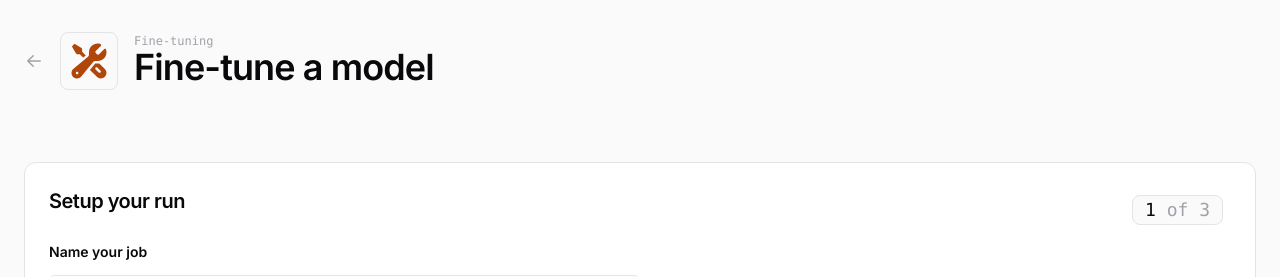
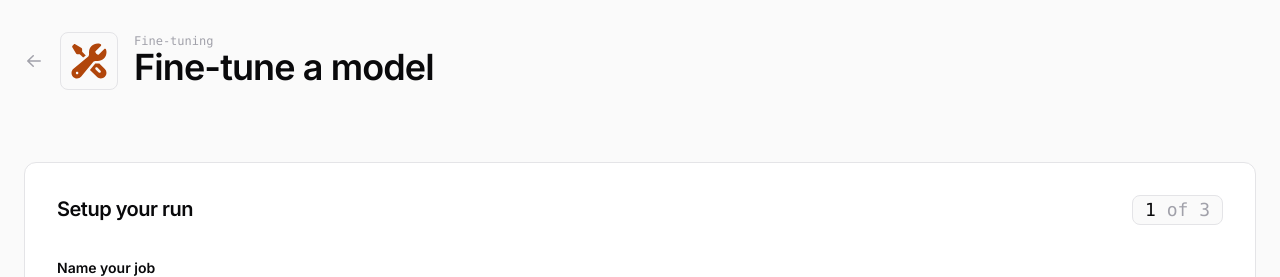
Before and after one commit to Nevnet99/fe-tt, a Next.js app: page /fine-tuning-job in a window 1280 px wide. Shown: the top 277 px of the page. Built offline with nearby package versions, Linux system fonts and the light colour scheme; no server answers.

Commit message:
fix: Form padding

```diff
--- a/src/components/atoms/Card/index.tsx
+++ b/src/components/atoms/Card/index.tsx
@@ -3,6 +3,12 @@ import { twMerge } from "tailwind-merge";
 
 export type TCardProperties = PropsWithChildren<{
 	padding?: boolean;
+	type?: "default" | "form";
+}> &
+	React.HTMLAttributes<HTMLDivElement>;
+
+export type TCardHeaderProperties = PropsWithChildren<{
+	type?: "default" | "form";
 }> &
 	React.HTMLAttributes<HTMLDivElement>;
 
@@ -10,6 +16,7 @@ const Container = ({
 	children,
 	className,
 	padding = true,
+	type = "default",
 	...props
 }: TCardProperties) => {
 	return (
@@ -17,6 +24,7 @@ const Container = ({
 			className={twMerge(
 				"bg-background-primary border-1 border-border-primary rounded-xl overflow-hidden",
 				padding && "px-6 pt-6 pb-8",
+				type === "form" && "px-8 pt-8 pb-10",
 				className,
 			)}
 			{...props}
@@ -26,9 +34,21 @@ const Container = ({
 	);
 };
 
-const Header = ({ children, className, ...props }: TCardProperties) => {
+const Header = ({
+	children,
+	className,
+	type = "default",
+	...props
+}: TCardHeaderProperties) => {
 	return (
-		<header className={twMerge("flex-col gap-0.5 mb-6", className)} {...props}>
+		<header
+			className={twMerge(
+				"flex-col gap-0.5 mb-6",
+				type === "form" && "mb-8",
+				className,
+			)}
+			{...props}
+		>
 			{children}
 		</header>
 	);
--- a/src/components/organisms/FineTuningForm/index.tsx
+++ b/src/components/organisms/FineTuningForm/index.tsx
@@ -31,12 +31,12 @@ const stepTitle = (step: number) => {
 		case 2:
 			return {
 				title: "Configure your run",
+				description:
+					"Adjust these parameters to control how your model learns, balances performance, and prevents overfitting during fine-tuning. See the docs for guidance on setting these parameters for optimal fine-tuning.",
 			};
 		case 3:
 			return {
 				title: "Review your job",
-				description:
-					"Adjust these parameters to control how your model learns, balances performance, and prevents overfitting during fine-tuning. See the docs for guidance on setting these parameters for optimal fine-tuning.",
 			};
 		default:
 			return {
@@ -144,13 +144,13 @@ export const FineTuningForm = ({ className }: FineTuningFormProperties) => {
 				setStep={setStateStep}
 				step={stateStep}
 			/>
-			<Card.Container className="relative">
-				<Card.Header>
+			<Card.Container className="relative" type="form">
+				<Card.Header type="form">
 					<Typography as="h2" variant="heading" visual="tiny">
 						{title}
 					</Typography>
 					<Typography
-						className="text-tertiary"
+						className="text-tertiary md:max-w-[90%]"
 						as="p"
 						variant="paragraph"
 						visual="small"
@@ -267,7 +267,7 @@ export const FineTuningForm = ({ className }: FineTuningFormProperties) => {
 
 				{stateStep === 3 && (
 					<>
-						<ul className="flex flex-col gap-4">
+						<ul className="flex flex-col gap-4 mb-8">
 							<li>
 								<ReviewCard title={values.name} icon="wrench" />
 							</li>
```
